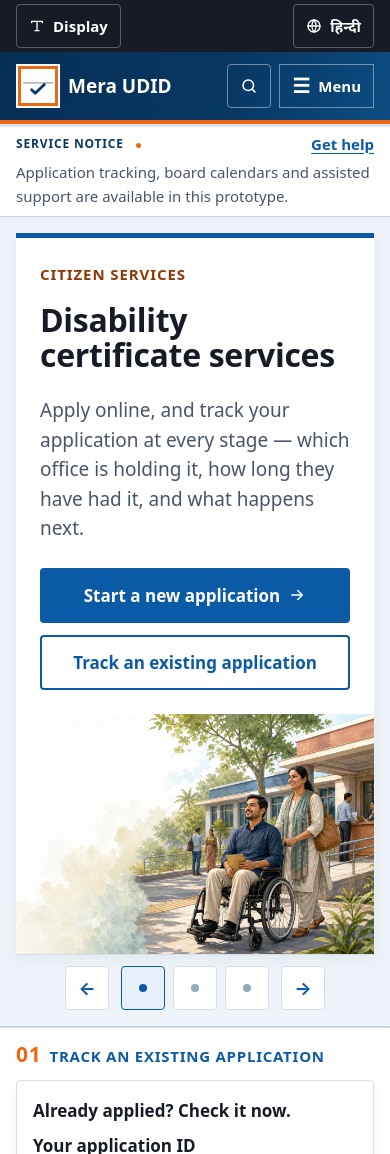
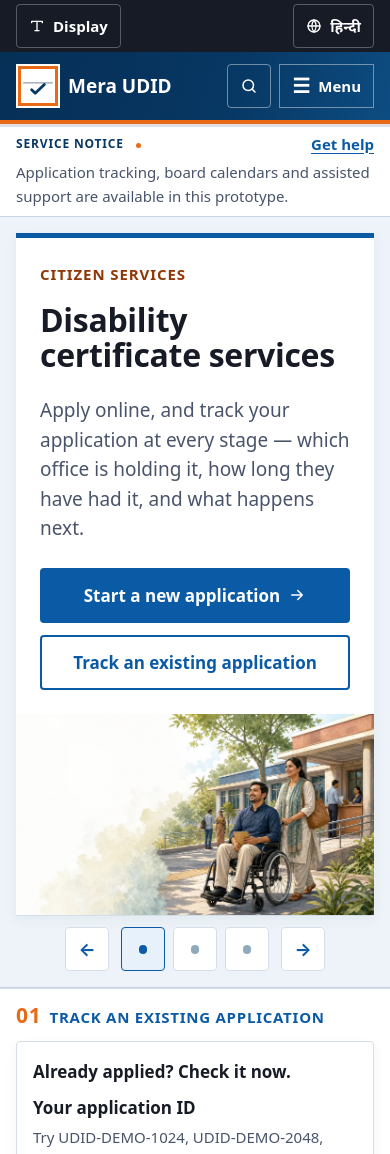
Before and after one commit to bharat0722/mera-udid, a React (Vite) app: page / in a window 390 px wide. Shown: the top 1154 px of the page. Built offline with nearby package versions, Linux system fonts and the light colour scheme.

Commit message:
Keep mobile campaign slides consistent

```diff
--- a/src/styles/components.css
+++ b/src/styles/components.css
@@ -756,6 +756,20 @@
   .campaign__content .hero__actions .btn {
     width: 100%;
   }
+
+  /* All campaign artwork sits in the same visual window on a phone. Source
+     illustrations have different proportions; without a fixed frame, a taller
+     illustration can push the carousel controls below the first viewport. */
+  .campaign__image {
+    min-height: 0;
+    aspect-ratio: 16 / 9;
+  }
+
+  .campaign__image img {
+    display: block;
+    min-height: 0;
+    height: 100%;
+  }
 }
 
 @media (prefers-reduced-motion: reduce) {
```
